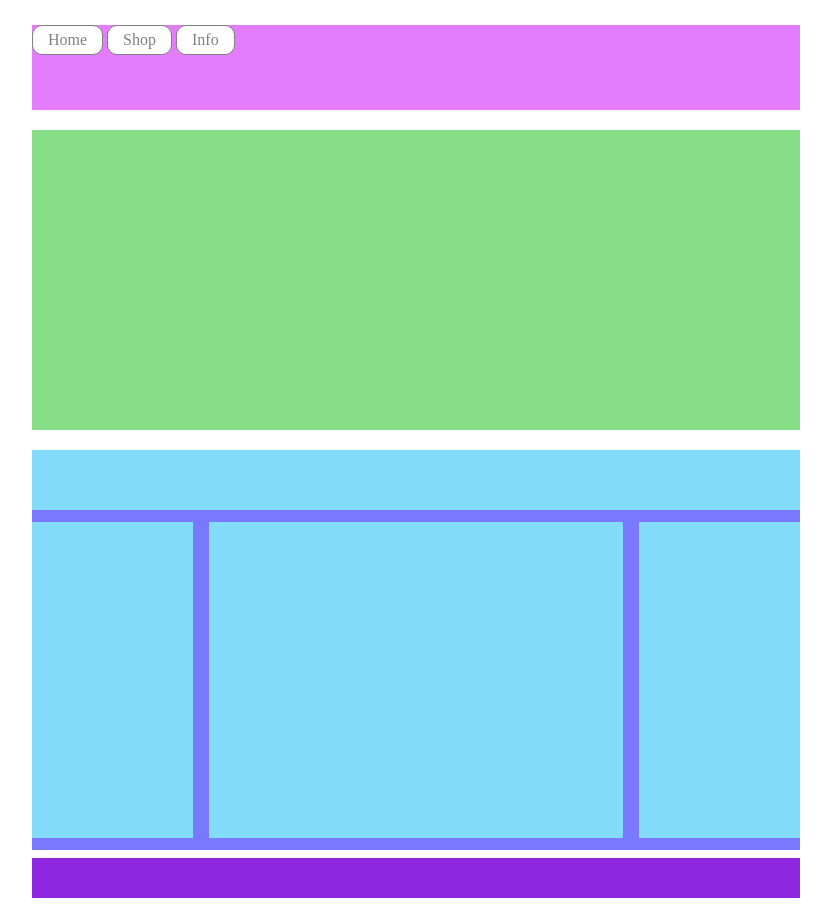
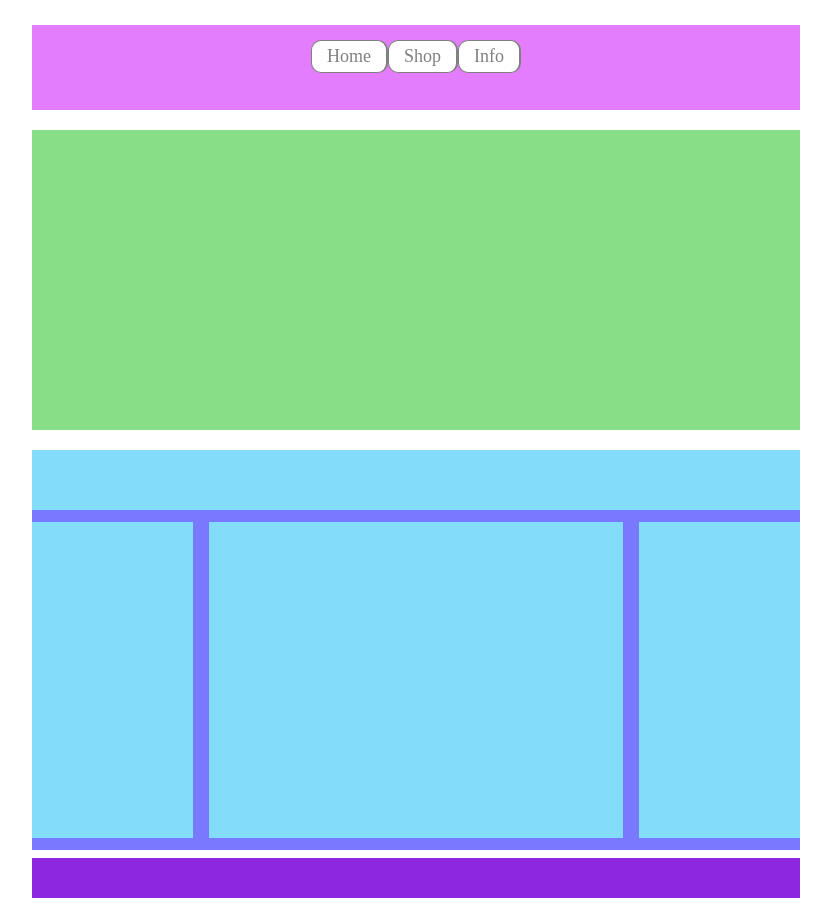
Before and after one commit to AlessandroBonifazi/htmlcss-wp, a plain HTML site: page index.html in a window 1280 px wide. Shown: the whole page, without its empty margins (224-1055 px from the left). Drawn offline with Linux system fonts and the light colour scheme.

Commit message:
pulsanti

```diff
--- a/css/style.css
+++ b/css/style.css
@@ -6,6 +6,7 @@
 
 /* .debug-mode {
     border: 2px solid black;
+    height: ;
 } */
 
 .clearfix::after {
@@ -22,6 +23,7 @@
 header {
     height: 85px;
     background-color: rgb(227, 124, 253);
+    padding: 5px 10px;
 }
 
 header li {
@@ -31,11 +33,22 @@ header li {
     padding: 5px 15px;
     border: 1px solid gray;
     border-radius: 10px;
+    font-size: 18px;
+    border-right-width: 2px;
+}
+
+header ul {
+    font-size: 0;
+    margin-top: 10px;
 }
 
 header li a {
     text-decoration: none;
     color: gray;
+}
+
+nav {
+    text-align: center;
 }
 
 .jumbotron {
```
